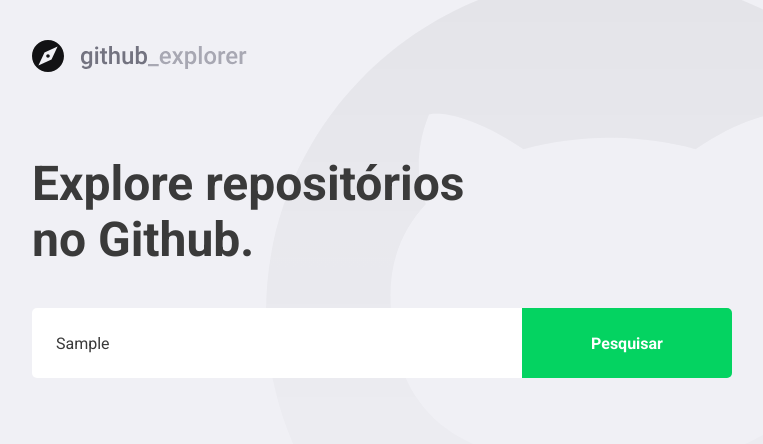
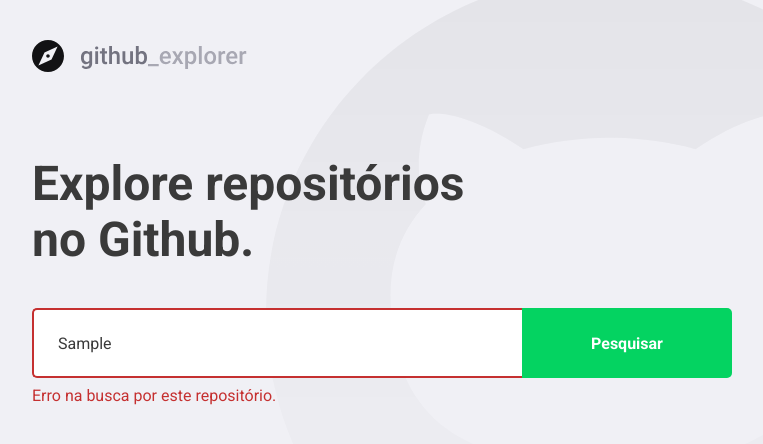
Before and after one commit to jamezaguiar/github-explorer, a React (Create React App) app: page / in a window 1280 px wide. Both pictures are taken after typing "Sample" into the empty fields and a click on the button "Pesquisar". Shown: the top 444 px of the page, without its empty margins (148-911 px from the left). Built offline with nearby package versions, Linux system fonts and the light colour scheme; no server answers.

Commit message:
Error handling

```diff
--- a/src/pages/Dashboard/index.tsx
+++ b/src/pages/Dashboard/index.tsx
@@ -4,7 +4,7 @@
 
 import logo from '../../assets/logo.svg';
 
-import { Title, Form, Repositories } from './styles';
+import { Title, Form, Repositories, Error } from './styles';
 
 interface Repository {
   full_name: string;
@@ -17,17 +17,28 @@
 
 const Dashboard: React.FC = () => {
   const [newRepository, setNewRepository] = useState('');
+  const [inputError, setInputError] = useState('');
   const [repositories, setRepositories] = useState<Repository[]>([]);
 
   async function handleAddRepository(event: FormEvent<HTMLFormElement>) {
     event.preventDefault();
 
-    const response = await api.get<Repository>(`/repos/${newRepository}`);
+    if (!newRepository) {
+      setInputError('Digite o autor/nome do repositório.');
+      return;
+    }
 
-    const repository = response.data;
+    try {
+      const response = await api.get<Repository>(`/repos/${newRepository}`);
 
-    setRepositories([...repositories, repository]);
-    setNewRepository('');
+      const repository = response.data;
+
+      setRepositories([...repositories, repository]);
+      setNewRepository('');
+      setInputError('');
+    } catch (error) {
+      setInputError('Erro na busca por este repositório.');
+    }
   }
 
   return (
@@ -35,7 +46,7 @@
       <img src={logo} alt="Github Explorer" />
       <Title>Explore repositórios no Github.</Title>
 
-      <Form onSubmit={handleAddRepository}>
+      <Form hasError={!!inputError} onSubmit={handleAddRepository}>
         <input
           value={newRepository}
           onChange={(event) => setNewRepository(event.target.value)}
@@ -43,6 +54,8 @@
         />
         <button type="submit">Pesquisar</button>
       </Form>
+
+      {inputError && <Error>{inputError}</Error>}
 
       <Repositories>
         {repositories.map((repository) => (
--- a/src/pages/Dashboard/styles.ts
+++ b/src/pages/Dashboard/styles.ts
@@ -1,5 +1,9 @@
-import styled from 'styled-components';
+import styled, { css } from 'styled-components';
 import { shade } from 'polished';
+
+interface FormProps {
+  hasError: boolean;
+}
 
 export const Title = styled.h1`
   font-size: 48px; /* Tamanho da fonte */
@@ -11,7 +15,7 @@
   margin-top: 80px; /* Margem superior */
 `;
 
-export const Form = styled.form`
+export const Form = styled.form<FormProps>`
   margin-top: 40px; /* Margem superior */
   max-width: 700px; /* Largura máxima do formulário */
 
@@ -23,9 +27,17 @@
     flex: 1; /* Essa propriedade fará com que o input ocupe todo o form, mas se adaptando de acordo com os elementos que estão ao lado */
     height: 70px; /* Altura do input */
     padding: 0 24px; /* Espaçamento interno do input; 0 superior e inferior, 24 nas laterais */
-    border: 0; /* Sem bordas */
+    border: 2px solid #fff; /* Cor inicial de borda branca, para que não seja perceptível. Isso será usado para informar erro ao usuário, trocando a cor da borda através da propriedade 'hasError' criada no código */
+    border-right: 0; /* Tiramos a borda do lado direito */
     border-radius: 5px 0 0 5px; /* Curvatura das bordas somente no lado esquerdo */
     color: #3a3a3a; /* Cor da fonte */
+
+    /* Se nas propriedades do elemento houver um hasError, trocamos a cor do input */
+    ${(props) =>
+      props.hasError &&
+      css`
+        border-color: #c53030;
+      `}
 
     /* Placeholder um pouco mais claro */
     &::placeholder {
@@ -48,6 +60,12 @@
       background: ${shade(0.2, '#04d361')};
     }
   }
+`;
+
+export const Error = styled.span`
+  display: block;
+  color: #c53030;
+  margin-top: 8px;
 `;
 
 export const Repositories = styled.div`
```
